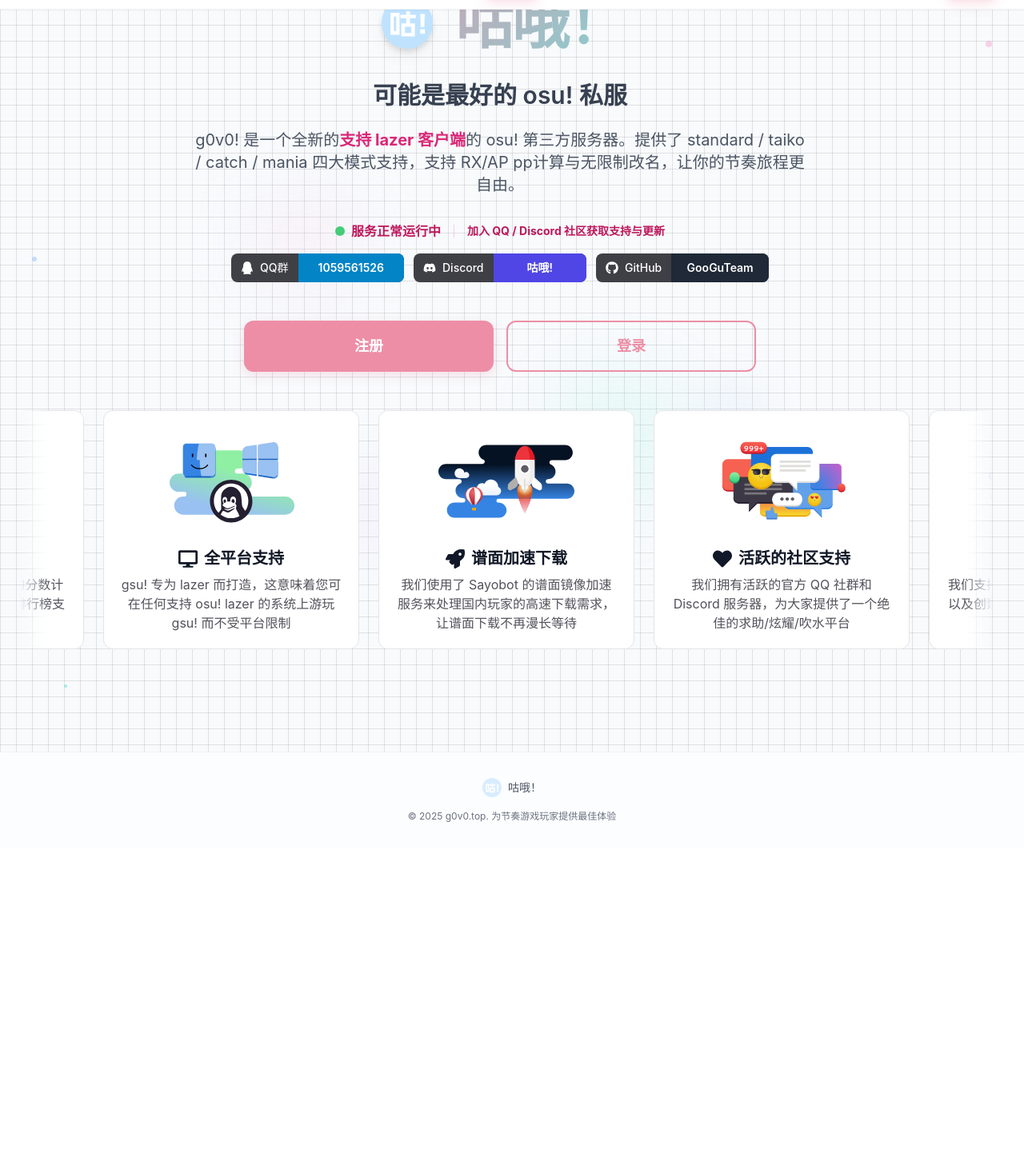
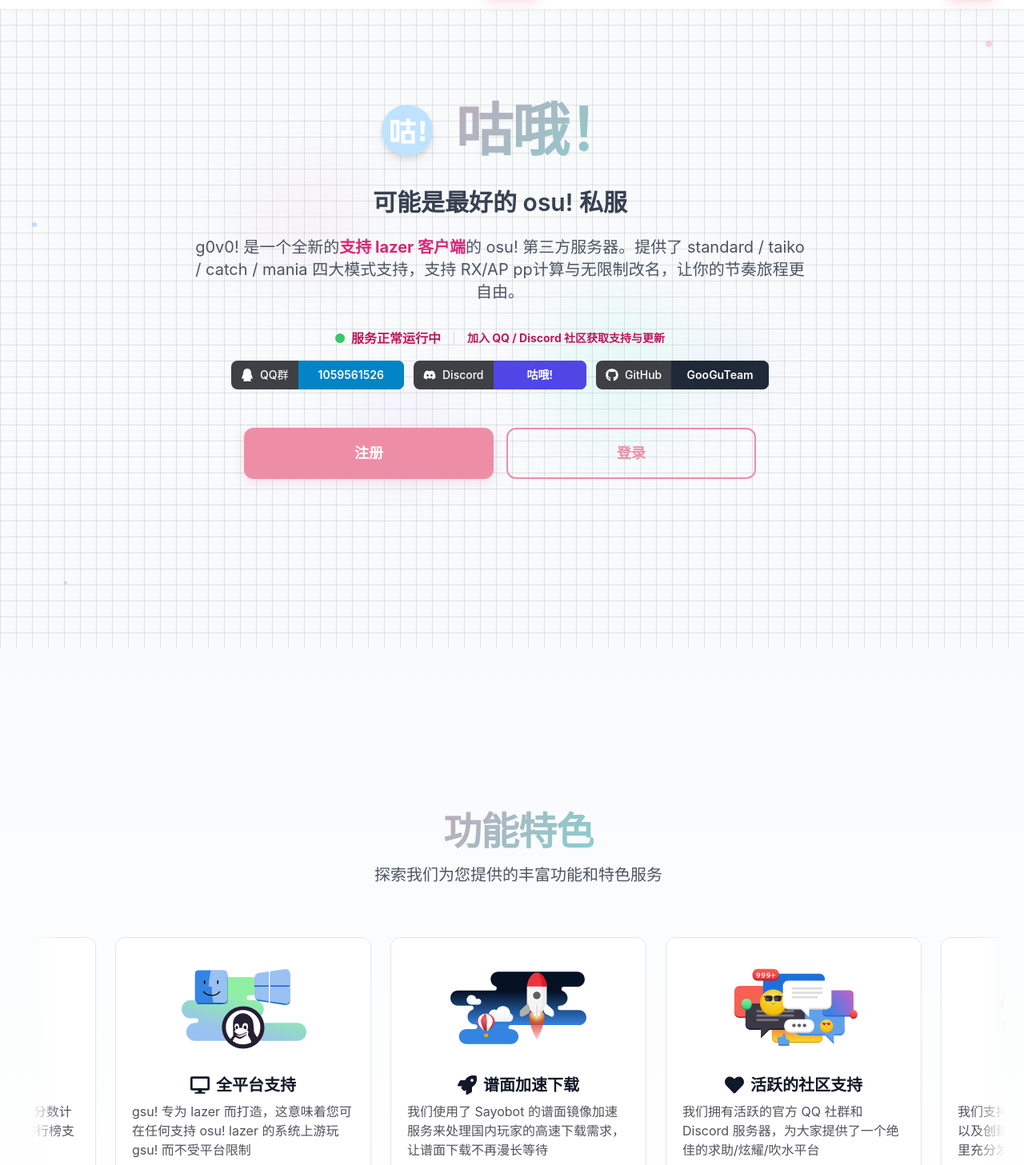
Before and after one commit to M1PPosu/lazer-frontend, a React (Vite) app: page / in a window 1280 px wide. Shown: the part 53-1510 px from the top of the page at 80% size. Before the commit the page ends 1114 px from the top, so only its background shows below. Built offline with nearby package versions, Linux system fonts and the light colour scheme.

Commit message:
修改样式

```diff
--- a/src/components/Home/HeroSection.tsx
+++ b/src/components/Home/HeroSection.tsx
@@ -70,7 +70,9 @@
   }, [swiper]);
 
   return (
-    <section className="relative overflow-hidden min-h-[calc(100vh-128px)] md:min-h-screen flex items-center py-8 sm:py-12 md:py-20 lg:py-32">
+    <div className="relative">
+      {/* 第一页：主要内容占满整个屏幕 */}
+      <section className="relative overflow-hidden h-screen flex items-center">
         {/* Subtle background pattern */}
         <div className="absolute inset-0 bg-grid-pattern opacity-3"></div>
 
@@ -85,9 +87,9 @@
         <div className="hidden lg:block absolute bottom-20 left-20 w-1 h-1 bg-teal-400/40 rounded-full"></div>
         <div className="hidden lg:block absolute top-1/3 left-10 w-1.5 h-1.5 bg-blue-400/35 rounded-full"></div>
 
-      <div className="relative max-w-7xl mx-auto px-4 sm:px-6 lg:px-8">
+        <div className="relative max-w-7xl mx-auto px-4 sm:px-6 lg:px-8 w-full">
           {/* Main Content */}
-        <div className="w-[94vw] ml-[-15px] md:w-full text-center space-y-6 sm:space-y-8 md:space-y-12 mt-4 sm:mt-8 md:mt-[-150px]">
+          <div className="w-[94vw] ml-[-15px] mt-[-100px] md:w-full text-center space-y-6 sm:space-y-8 md:space-y-12">
           <motion.div initial={{ opacity: 0, y: 30 }} animate={{ opacity: 1, y: 0 }} transition={{ duration: 0.8 }} className="px-4">
             {/* Logo and brand */}
             <div className="flex items-center justify-center mb-4 sm:mb-6 md:mb-8">
@@ -218,8 +220,16 @@
               </>
             )}
           </motion.div>
+          </div>
+        </div>
+      </section>
 
+      {/* 第二页：Swiper轮播图 */}
+      <section className="relative min-h-screen flex items-center py-8 sm:py-12 md:py-20 lg:py-32">
+        {/* 添加一些背景装饰 */}
+        <div className="absolute inset-0 bg-gradient-to-b from-gray-50/50 to-white dark:from-gray-900/50 dark:to-gray-800"></div>
 
+        <div className="relative max-w-7xl mx-auto px-4 sm:px-6 lg:px-8 w-full">
           {/* Feature Cards Scrolling Container */}
           <motion.div
             initial={{ opacity: 0, y: 30 }}
@@ -227,6 +237,15 @@
             transition={{ duration: 0.8, delay: 0.4 }}
             className="ml-[8px] mt-8 sm:mt-12 md:mt-16 relative w-full"
           >
+            <div className="text-center mb-8 sm:mb-12 md:mb-16">
+              <h3 className="text-2xl sm:text-3xl md:text-4xl lg:text-5xl font-bold text-gray-800 dark:text-gray-200 mb-4">
+                <span className="gradient-text">功能特色</span>
+              </h3>
+              <p className="text-base sm:text-lg md:text-xl text-gray-600 dark:text-gray-400 max-w-2xl mx-auto">
+                探索我们为您提供的丰富功能和特色服务
+              </p>
+            </div>
+
             <div className="flex justify-center w-full">
               <div
                 className="overflow-hidden cursor-pointer w-full max-w-6xl lg:max-w-7xl"
@@ -323,8 +342,8 @@
             </motion.div>
           )} */}
         </div>
+      </section>
     </div>
-    </section>
   );
 };
 
```
Also changed, not shown: src/components/UI/ScrollAnimations.tsx (added), src/hooks/useScrollAnimation.ts (added). Lines whose indentation alone changed are shown as unchanged.
